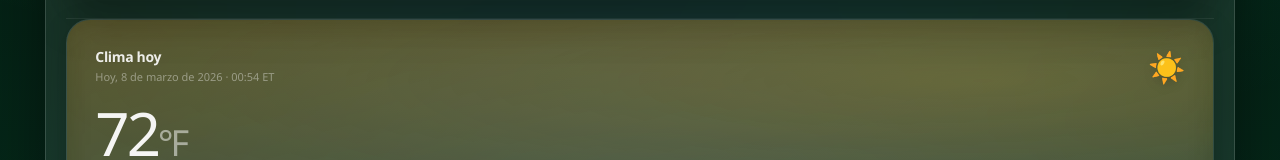
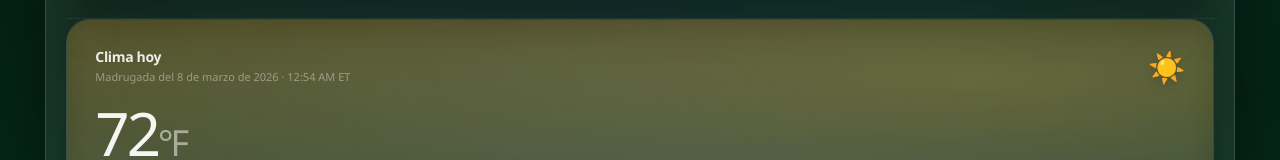
Before and after one commit to AlexanderAtlasLuthor/aliciasgarden, a Next.js app in the folder apps/web/: page /home in a window 1280 px wide. Shown: the part 482-642 px from the top of the page. Built offline with nearby package versions, Linux system fonts and the light colour scheme; no server answers.

Commit message:
feat: enhance date formatting in WeatherCard with contextual prefixes based on time

```diff
--- a/apps/web/components/dashboard/WeatherCard.tsx
+++ b/apps/web/components/dashboard/WeatherCard.tsx
@@ -60,20 +60,34 @@ type WeatherCardProps = {
 }
 
 function formatLiveDate(): string {
+  const timeZone = "America/New_York"
   const baseDate = new Date()
+
+  const hour24 = Number(
+    new Intl.DateTimeFormat("en-US", {
+      hour: "2-digit",
+      hour12: false,
+      timeZone,
+    }).format(baseDate)
+  )
+
   const formattedDate = new Intl.DateTimeFormat("es-ES", {
     day: "numeric",
     month: "long",
     year: "numeric",
-    timeZone: "America/New_York",
+    timeZone,
   }).format(baseDate)
-  const formattedTime = new Intl.DateTimeFormat("es-ES", {
-    hour: "2-digit",
+  const formattedTime = new Intl.DateTimeFormat("en-US", {
+    hour: "numeric",
     minute: "2-digit",
-    timeZone: "America/New_York",
+    hour12: true,
+    timeZone,
   }).format(baseDate)
 
-  return `Hoy, ${formattedDate} · ${formattedTime} ET`
+  const contextualPrefix =
+    hour24 < 5 ? "Madrugada del" : hour24 >= 19 ? "Esta noche," : "Hoy,"
+
+  return `${contextualPrefix} ${formattedDate} · ${formattedTime} ET`
 }
 
 export default function WeatherCard({
```
